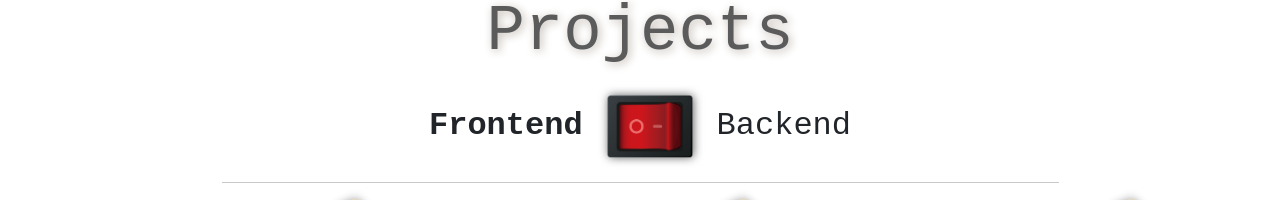
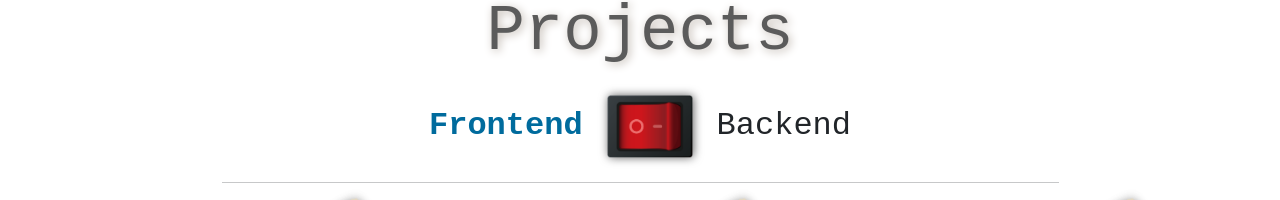
Before and after one commit to sykoramaros/portfolio, a React (Create React App) app: page /#/projects in a window 1280 px wide. Shown: the part 156-356 px from the top of the page. Built offline with nearby package versions, Linux system fonts and the light colour scheme.

Commit message:
V Projects pridana funkce prepinani pomoci span Frontend a Backend a jejich zmena barev pisma

```diff
--- a/public/index.html
+++ b/public/index.html
@@ -2,9 +2,11 @@
 <html lang="cs">
   <head>
     <meta charset="utf-8" />
+    <meta name="viewport" content="width=device-width, initial-scale=1" />
+    <meta name="theme-color" content="#94aa63" />
     <title>👨🏽‍💻Marosh Sykora - Portfolio</title>
   </head>
-  <body>
+  <body style="background-color: #ffffff">
     <div id="root"></div>
   </body>
 </html>
--- a/src/Pages/Projects/Projects.js
+++ b/src/Pages/Projects/Projects.js
@@ -35,9 +35,11 @@ const Projects = () => {
         <span
           className={
             isFrontendListVisible
-              ? "fs-2 fs-md-1 col-auto text-center fw-bold"
+              ? "fs-2 fs-md-1 col-auto text-center fw-bold text-info"
               : "fs-2 fs-md-1 col-auto text-center"
           }
+          onClick={() => setIsFrontendListVisible(!isFrontendListVisible)}
+          style={{ cursor: "pointer" }}
         >
           Frontend
         </span>
@@ -56,8 +58,10 @@ const Projects = () => {
           className={
             isFrontendListVisible
               ? "fs-2 fs-sm-1 col-auto text-center"
-              : "fs-2 fs-sm-1 col-auto text-center fw-bold"
+              : "fs-2 fs-sm-1 col-auto text-center fw-bold text-info"
           }
+          onClick={() => setIsFrontendListVisible(!isFrontendListVisible)}
+          style={{ cursor: "pointer" }}
         >
           Backend
         </span>
```
